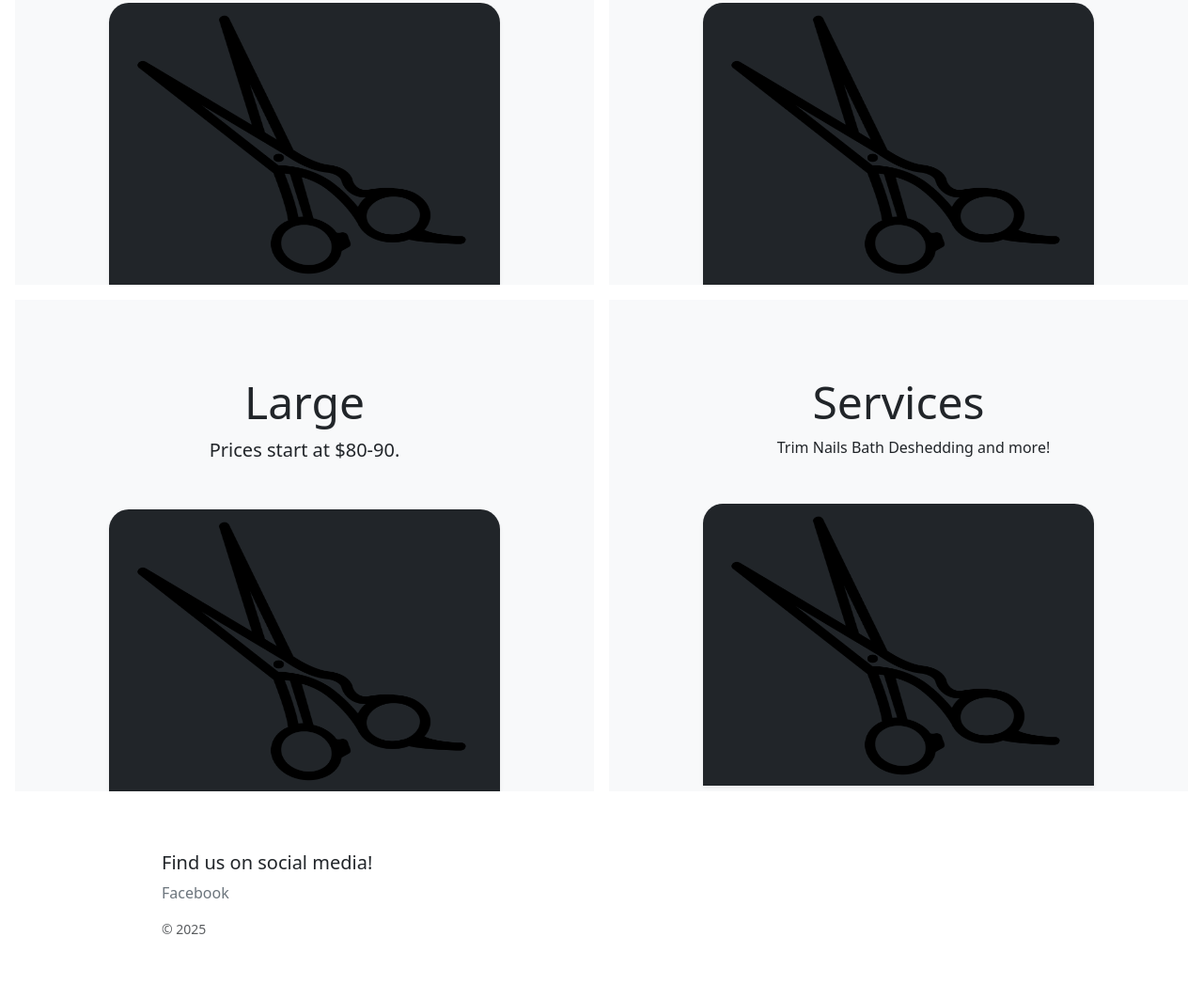
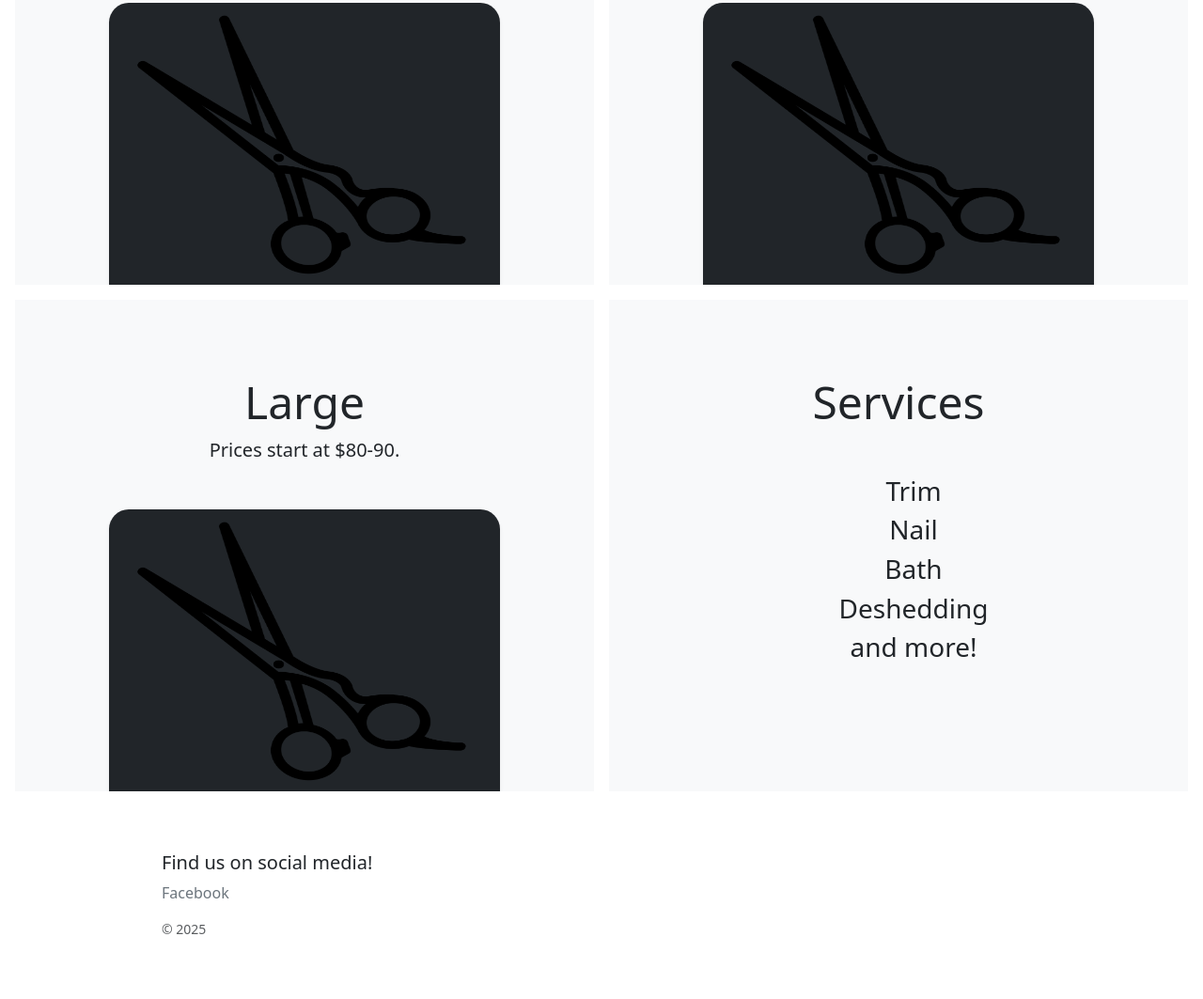
Before and after one commit to ShearPurfect/shearpurfect.github.io, a plain HTML site: page index.html in a window 1280 px wide. Shown: the part 1669-2732 px from the top of the page at 94% size. Drawn offline with Linux system fonts and the light colour scheme.

Commit message:
services

```diff
--- a/index.html
+++ b/index.html
@@ -81,15 +81,14 @@
                <div class="my-3 p-3">
                   <h2 class="display-5">Services</h2>
                   <ul>
-				  </li>Trim</li>
-				  </li>Nails</li>
-				  </li>Bath</li>
-				  </li>Deshedding</li>
-				  </li>and more!</li>
+				    </li><h3>&nbsp;</h3></li>
+					</li><h3>Trim</h3></li>
+				    </li><h3>Nail</h3></li>
+				    </li><h3>Bath</h3></li>
+				    </li><h3>Deshedding</h3></li>
+				    </li><h3>and more!</h3></li>
 				  </ul>
                </div>
-               <div class="bg-dark shadow-sm mx-auto" style="width: 80%; height: 300px; border-radius: 21px 21px 0 0;">
-               	<img src="shears.png" width="100%" height="100%" />
                </div>
             </div>
          </div>
@@ -124,7 +123,7 @@
                   <p class="lead">And an even wittier subheading.</p>
                </div>
                <div class="bg-body shadow-sm mx-auto" style="width: 80%; height: 300px; border-radius: 21px 21px 0 0;"></div>
-            </div>
+            </div></
          </div>
 	     -->
       </main>
```
